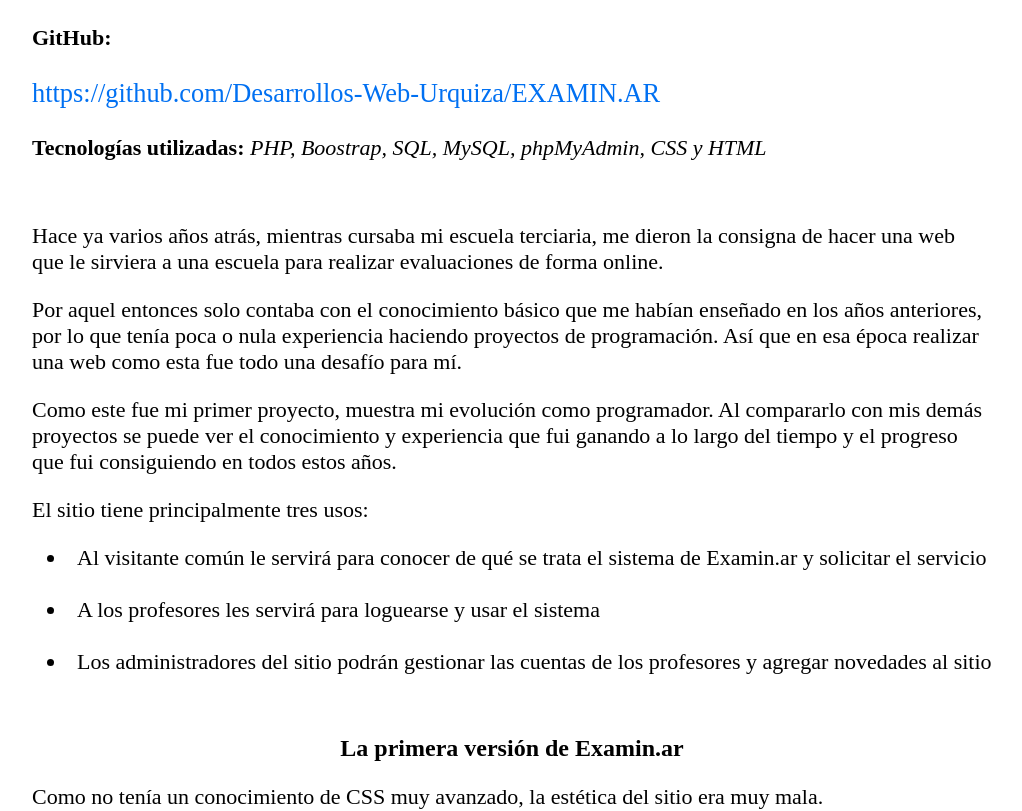
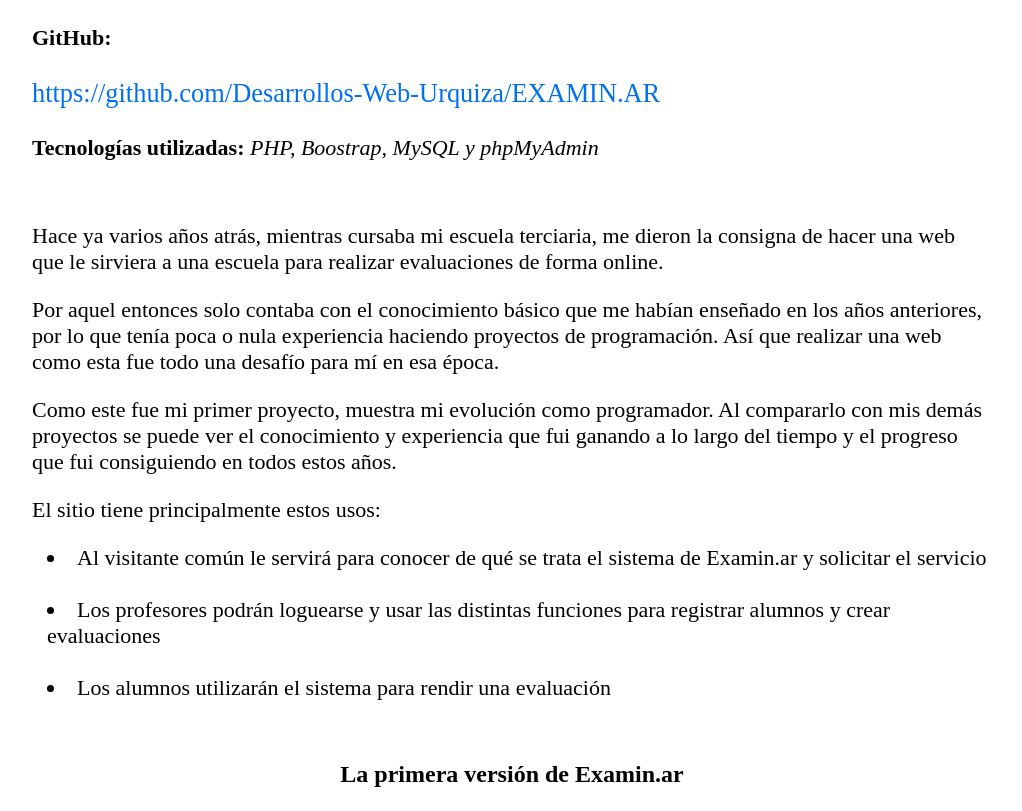
Before and after one commit to Desarrollos-Web-Urquiza/portfolio-DWU, a Next.js app: page /examinar in a window 1280 px wide. Shown: the part 523-1334 px from the top of the page, without its empty margins (128-1150 px from the left). Built offline with nearby package versions, Linux system fonts and the light colour scheme.

Commit message:
Agregando seccion de caracteristicas en Examin.ar

```diff
--- a/pages/examinar.js
+++ b/pages/examinar.js
@@ -95,7 +95,7 @@
 
         <p  className={utilStyles.letterProject}>
           <b>Tecnologías utilizadas:   </b>
-          <i> PHP, Boostrap, SQL, MySQL, phpMyAdmin, CSS y HTML</i>
+          <i> PHP, Boostrap, MySQL y phpMyAdmin</i>
         </p>
 
         <br />
@@ -105,7 +105,7 @@
         </p>
 
         <p  className={utilStyles.letterProject}>
-          Por aquel entonces solo contaba con el conocimiento básico que me habían enseñado en los años anteriores, por lo que tenía poca o nula experiencia haciendo proyectos de programación. Así que en esa época realizar una web como esta fue todo una desafío para mí.
+          Por aquel entonces solo contaba con el conocimiento básico que me habían enseñado en los años anteriores, por lo que tenía poca o nula experiencia haciendo proyectos de programación. Así que realizar una web como esta fue todo una desafío para mí en esa época.
         </p>
 
         <p  className={utilStyles.letterProject}>
@@ -114,19 +114,18 @@
 
         <p  className={utilStyles.letterProject}>
           {/* El sitio tiene principalmente tres usos: por un lado sirve para el visitante que quiere conocer de qué se trata el sistema de Examin.ar y por el otro es ya para el profesor que iniciará sesión y utilizará el servicio. Además, sirve para los administradores del sitio que darán de alta o baja a las cuentas de los profesores. */}
-          El sitio tiene principalmente tres usos:
+          El sitio tiene principalmente estos usos:
         </p>
 
         <div style={{marginLeft: 15}}>
           <p  className={utilStyles.letterProject}>
             <li>Al visitante común le servirá para conocer de qué se trata el sistema de Examin.ar y solicitar el servicio</li>
             <br />
-            <li>A los profesores les servirá para loguearse y usar el sistema</li>
+            <li>Los profesores podrán loguearse y usar las distintas funciones para registrar alumnos y crear evaluaciones</li>
             <br />
-            <li>Los administradores del sitio podrán gestionar las cuentas de los profesores y agregar novedades al sitio</li>
+            <li>Los alumnos utilizarán el sistema para rendir una evaluación </li>
           </p>
         </div>
-
 
         <br />
 
@@ -198,7 +197,7 @@
         </p>
 
         <p  className={utilStyles.letterProject}>
-          Tiene un formulario de "Contacto" para pedir más información o para solicitar el servicio y la sección de "Beneficios" mostrará porqué alguien debería comprar una cuenta premium.
+          Tiene un formulario de <b>"Contacto"</b> para pedir más información o para solicitar el servicio. La sección de <b>"Beneficios"</b> mostrará porqué alguien debería comprar una cuenta premium y la parte de <b>"Novedades"</b> es para estar al tanto de las noticias relacionadas al sitio.
         </p>
 
         <br />
@@ -228,10 +227,13 @@
           > "$_SESSION"</a>.
         </p>
 
-
         <p  className={utilStyles.letterProject}>
           En ese objeto se guardará los datos del usuario que acaba de loguearse y nos permitirá hacer una verificación de su inicio de sesión por cada página que visite. Si copió la URL e intenta ingresar a alguna parte de esta sección sin haber iniciado sesión se lo redirecciona al login.
         </p>
+
+        <br />
+
+        <h2 align="center">Funciones del sistema de evaluaciones online</h2>
 
         <p  className={utilStyles.letterProject}>
           Hablemos ahora sobre cómo funciona el sistema de evaluaciones online.
@@ -277,11 +279,11 @@
         <br/>
 
         <p  className={utilStyles.letterProject}>
-         Solo tenemos que asegurarnos de que el alumno que seleccionemos coincida con el número de de DNI. Luego solo queda que el alumno conteste las preguntas.
+         Solo tenemos que asegurarnos de que el nombre que seleccionemos coincida con el número de DNI. Luego solo queda que el alumno conteste las preguntas.
         </p>
 
         <p  className={utilStyles.letterProject}>
-         Cuando el alumno empiece a rendir el examen y a contestar las preguntas, la sesión de PHP se va a romper. Por lo que si el alumno quiere volver a atrás para usar la cuenta del profesor, no va a poder.
+         Cuando el alumno empiece a rendir el examen y a contestar las preguntas, la sesión de PHP se va a romper. Por lo que si el alumno quiere volver atrás para usar la cuenta del profesor, no va a poder.
         </p>
 
         <p  className={utilStyles.letterProject}>
@@ -295,9 +297,42 @@
         <br/>
 
         <p  className={utilStyles.letterProject}>
-         Una vez dentro de esta página, seleccionamos el alumno y tocamos la evaluación que deseamos ver. Además vemos que también podemos editar o eliminar el alumno.
+          Una vez dentro de esta página, seleccionamos el alumno y tocamos la evaluación que deseamos ver.
         </p>
 
+        <p  className={utilStyles.letterProject}>
+          Además vemos que también podemos editar o eliminar el alumno.
+        </p>
+
+        <br />
+
+        <h2 align="center">Otras características de Examin.ar</h2>
+
+        <p  className={utilStyles.letterProject}>
+         La versión de PHP que utilicé en este proyecto en un principio fue la 5, pero después la actualicé a la 7. Aunque los cambios fueron solamente algunos detalles menores como llamar a MySQL con <a
+            style={{ textDecoration: "none", color: "#0070f2"}}
+            href={"https://www.php.net/manual/es/class.mysqli.php"}
+            target="_blank"
+            rel="noopener noreferrer"
+          > "mysqli"</a>.
+        </p>
+
+        <p  className={utilStyles.letterProject}>
+         La base de datos MySQL que usé para guardar los datos de usuario y todo lo referente a evaluaciones y alumnos usa como SGBD a <a
+            style={{ textDecoration: "none", color: "#0070f2"}}
+            href={"https://www.phpmyadmin.net/"}
+            target="_blank"
+            rel="noopener noreferrer"
+          > phpMyAdmin</a>.
+        </p>
+
+        <p  className={utilStyles.letterProject}>
+          Como este fue mi primer proyecto, hay varias cosas que se podrían mejorar. Como por ejemplo, la duplicación de código, la falta de estructura en los archivos, mala indentación, etc.
+        </p>
+
+        <p  className={utilStyles.letterProject}>
+          Además, en vez de usar solo PHP puro como en este proyecto, hubiera sido mucho mejor integrar frameworks como por ejemplo Laravel. Actualmente me encuentro aprendiéndolo y considerando la posible implementación en este proyecto más adelante.
+        </p>
 
       </div>
 
```
